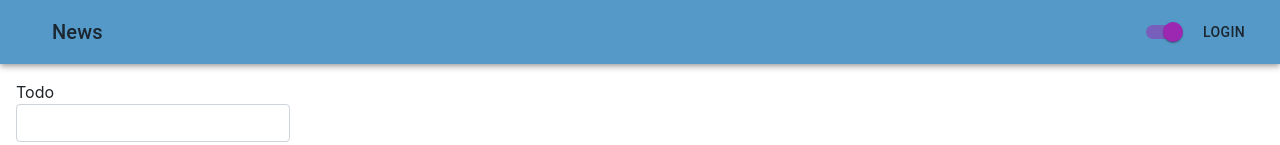
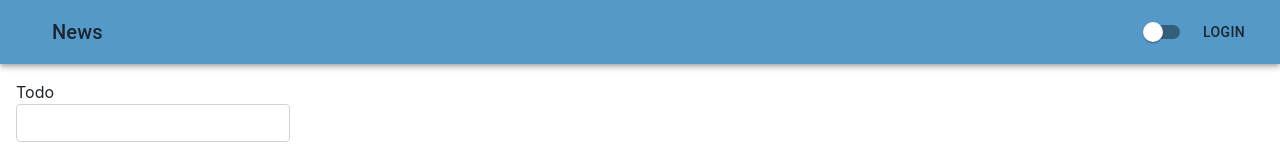
Before and after one commit to ranoaritsiky/ARCDEVELOPMENT, a React (Create React App) app: page / in a window 1280 px wide. Shown: the top 145 px of the page. Built offline with nearby package versions, Linux system fonts and the light colour scheme.

Commit message:
change theme by props

```diff
--- a/src/components/Header/Switch.js
+++ b/src/components/Header/Switch.js
@@ -1,19 +1,14 @@
-
-import React, { useState, useContext } from "react";
+import React, { useContext } from "react";
 import Switch from "@mui/material/Switch";
 import { themeContext } from "../../contexts/themeContext";
 
 const label = { inputProps: { "aria-label": "Switch demo" } };
 
-export default function BasicSwitches() {
-  const [switchState, setSwitchState] = useState(false);
+export default function BasicSwitches(props) {
   const { setState } = useContext(themeContext);
-
-
   const toogleSwitch = () => {
-    setSwitchState(!switchState)
-    setState(switchState)
+    setState(!props.stateTheme);
   };
 
-  return <Switch {...label} defaultChecked  color="secondary" onChange={toogleSwitch} />;
+  return <Switch {...label} color="secondary" onChange={toogleSwitch} />;
 }
```
